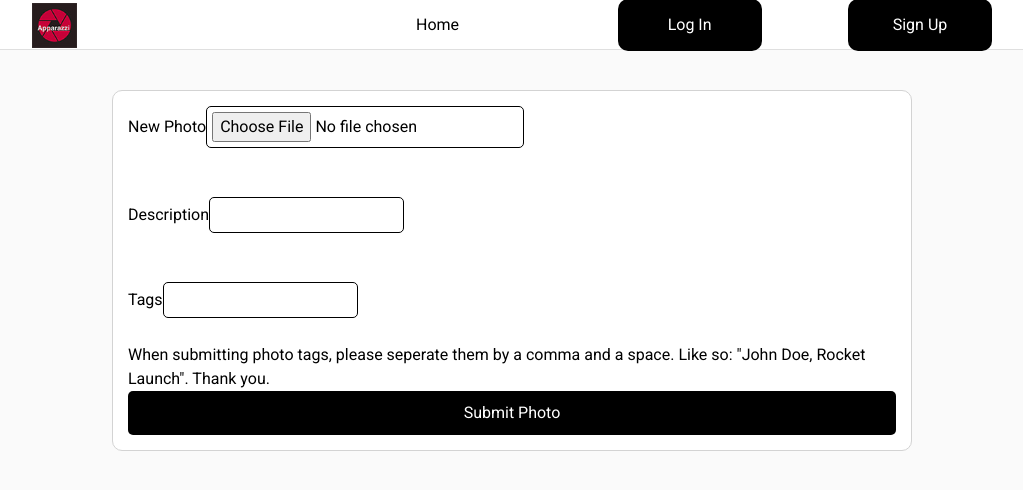
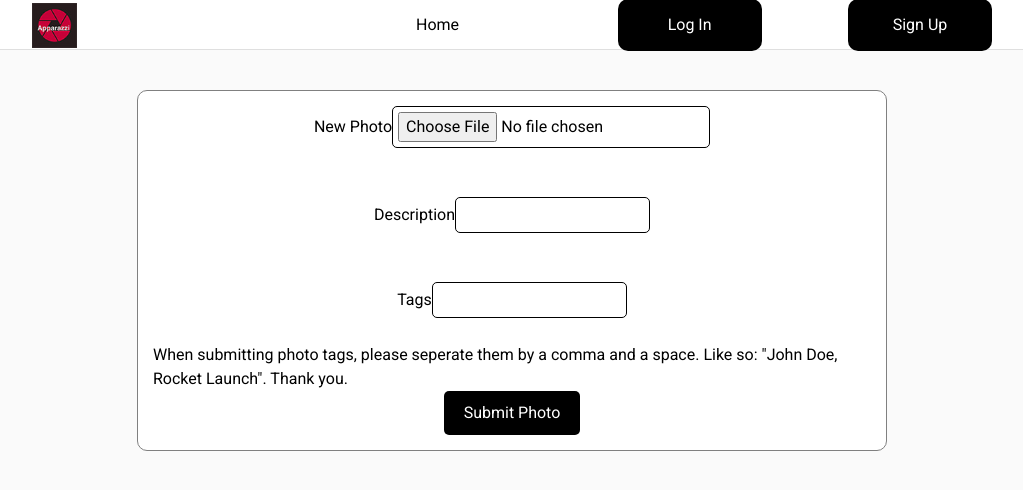
Before and after one commit to Dia-Dev-Design/apparazzi-presentation-client, a React (Vite) app: page /submit-photo in a window 1280 px wide. Shown: the top 490 px of the page, without its empty margins (128-1151 px from the left). Built offline with nearby package versions, Linux system fonts and the light colour scheme.

Commit message:
image preview takes up right side of div. aligned items in the center.

```diff
--- a/src/pages/SubmitPhoto.jsx
+++ b/src/pages/SubmitPhoto.jsx
@@ -7,19 +7,21 @@ import { convertGPS } from "../services/convertGPS";
 import { returnMapTime } from "../services/time";
 
 const SubmitPhotoContainer = styled.div`
-  max-width: 800px;
+  max-width: 750px;
   margin: 40px auto;
   padding: 15px;
   background-color: white;
-  border: 1px solid lightgrey;
+  border: 1px solid grey;
   border-radius: 10px;
   display: flex;
+  flex-direction: row;
 `;
 
 const Form = styled.form`
   flex: 1;
   display: flex;
   flex-direction: column;
+   align-items: center;
 `;
 
 const Label = styled.label`
@@ -48,8 +50,9 @@ const ErrorMessage = styled.p`
 `;
 
 const ImagePreviewContainer = styled.div`
-  margin-left: 20px;
-  width: 200px;
+  margin-left: auto;
+  width: 350px;
+  padding: 10px;
 `;
 
 const ImagePreview = styled.img`
```
